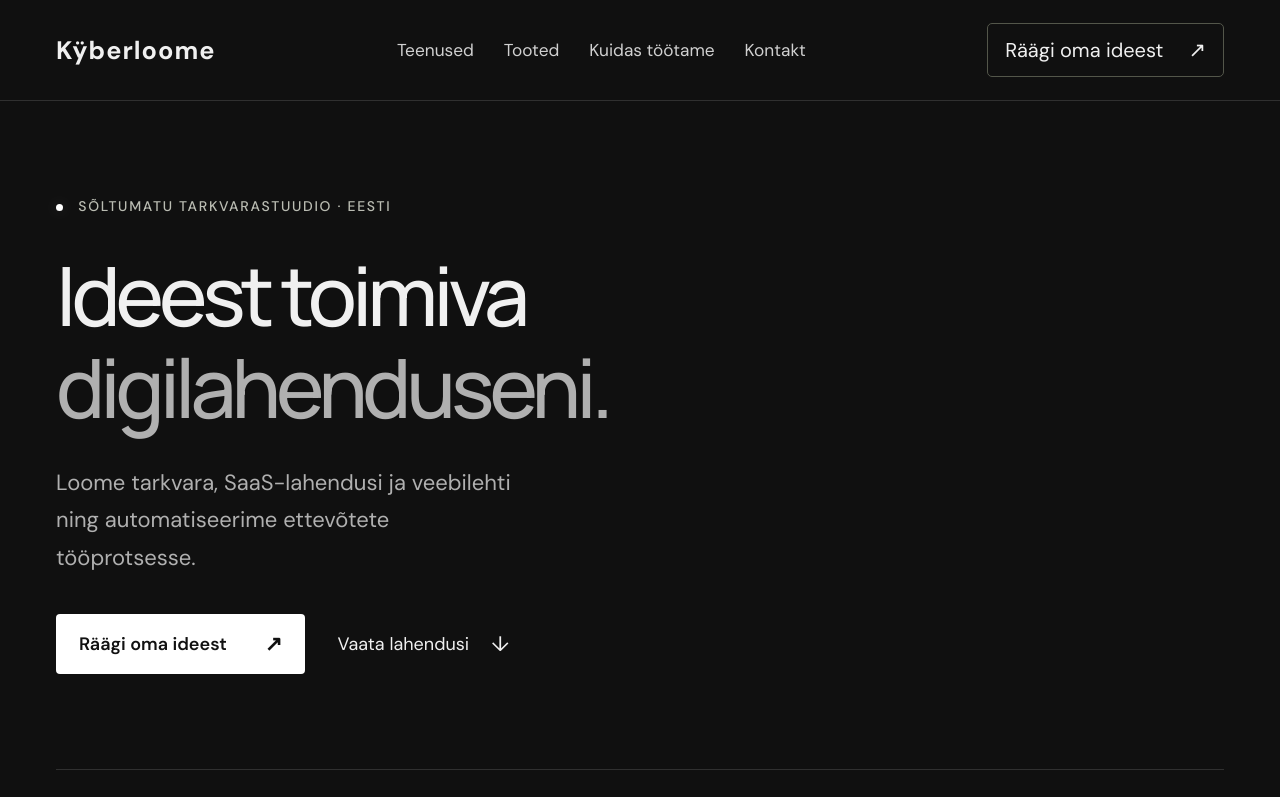
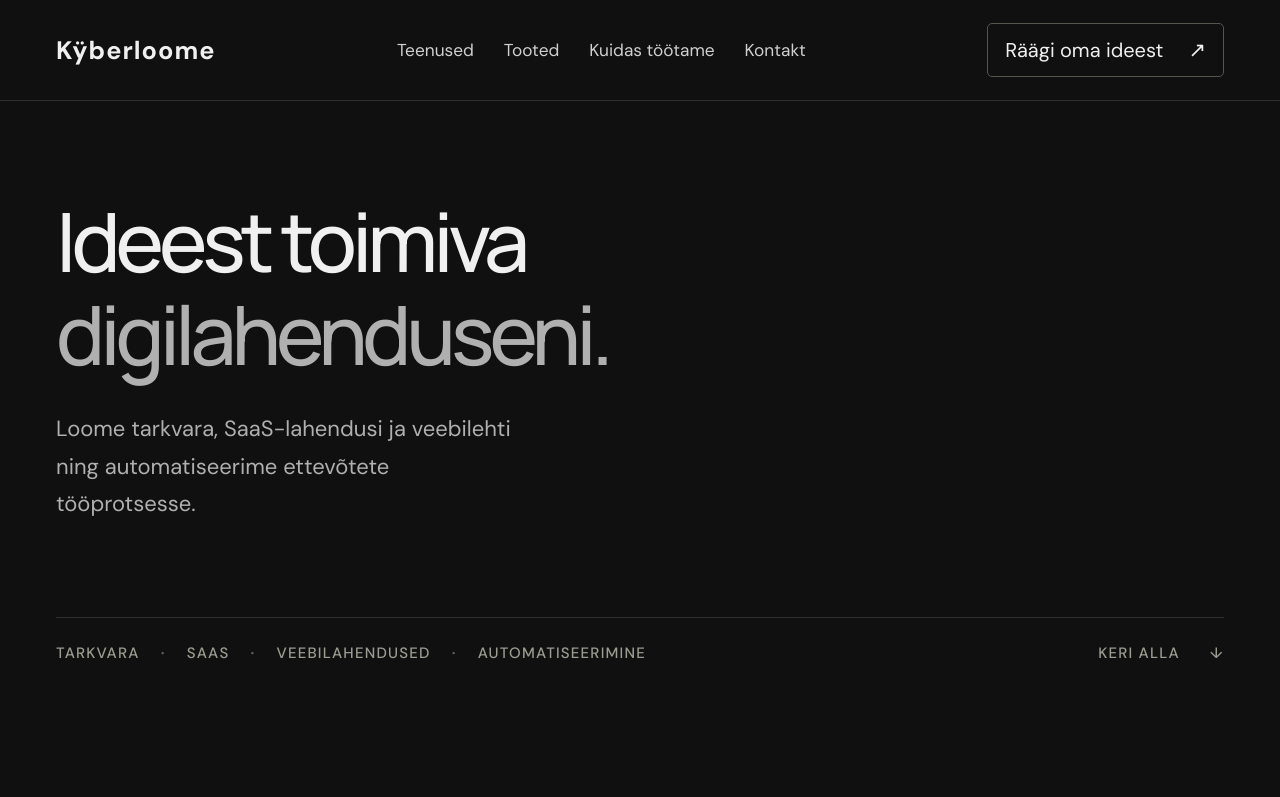
Before and after one commit to LauRRaud/Kyberloome, a Next.js app: page / in a window 1280 px wide. Shown: the top 797 px of the page. Built offline with nearby package versions, Linux system fonts and the light colour scheme.

Commit message:
Remove hero eyebrow and actions

```diff
--- a/app/page.tsx
+++ b/app/page.tsx
@@ -20,10 +20,8 @@ export default function Home() {
     <header id="algus"><div className="nav-wrap"><Brand/><nav aria-label="Peamenüü"><a href="#teenused">Teenused</a><a href="#tooted">Tooted</a><a href="#protsess">Kuidas töötame</a><a href="#kontakt">Kontakt</a></nav><a className="nav-cta" href="#kontakt">Räägi oma ideest <Arrow/></a></div></header>
     <main id="sisu">
       <section className="hero wrap">
-        <p className="eyebrow"><span className="status-dot"/> SÕLTUMATU TARKVARASTUUDIO · EESTI</p>
         <h1>Ideest toimiva<br/><span className="muted">digilahenduseni.</span></h1>
         <p className="hero-copy">Loome tarkvara, SaaS-lahendusi ja veebilehti ning automatiseerime ettevõtete tööprotsesse.</p>
-        <div className="hero-actions"><a className="button" href="#kontakt">Räägi oma ideest <Arrow/></a><a className="text-link" href="#tooted">Vaata lahendusi <span aria-hidden="true">↓</span></a></div>
         <div className="hero-bottom"><span>TARKVARA <b>·</b> SAAS <b>·</b> VEEBILAHENDUSED <b>·</b> AUTOMATISEERIMINE</span><a href="#teenused" aria-label="Keri teenusteni">KERI ALLA <span aria-hidden="true">↓</span></a></div>
       </section>
       <section id="teenused" className="section wrap"><div className="section-intro"><p className="eyebrow">01 / MIDA ME LOOME</p><h2>Hea idee väärib<br/>toimivat lahendust.</h2><p>Aitame ehitada digitaalseid tööriistu,<br/>mis teevad päriselt töö ära.</p></div><div className="services">{services.map(([title, description, tag], i) => <article className="service" key={title}><span className="index">0{i + 1}</span><div><span className="micro">{tag}</span><h3>{title}</h3><p>{description}</p></div><span className="service-symbol" aria-hidden="true">{['↗', '⌘', '◈', '✳'][i]}</span></article>)}</div></section>
```
